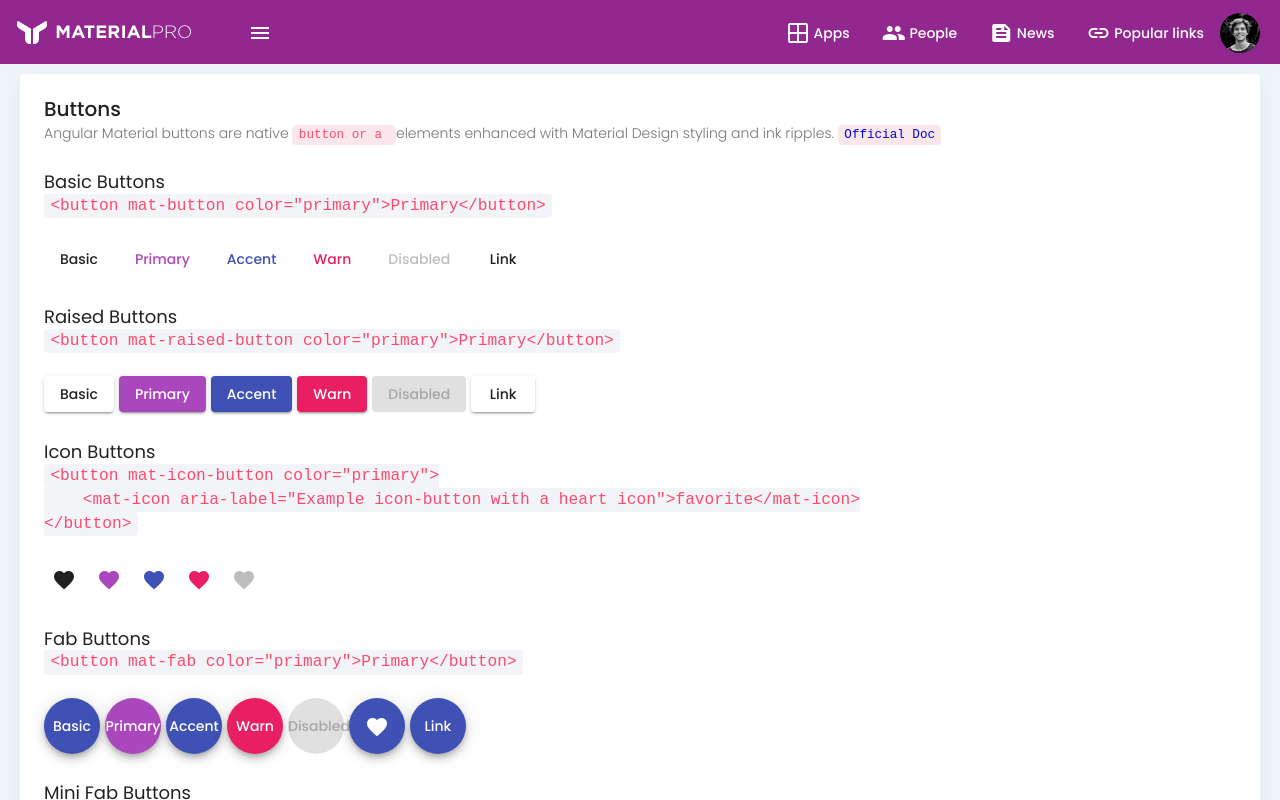
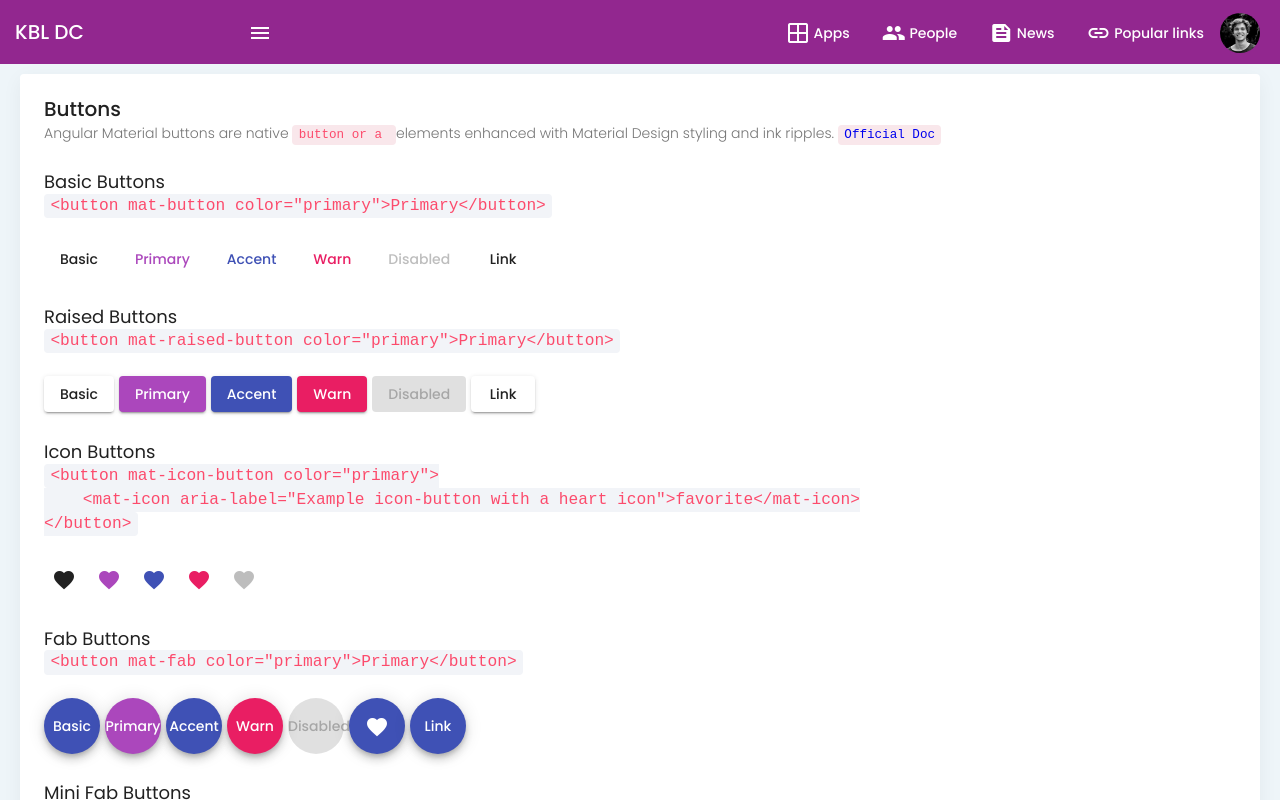
Before and after one commit to ravikumargh/dc, an Angular app: page /button in a window 1280 px wide. Built offline with nearby package versions, Linux system fonts and the light colour scheme.

Commit message:
no message

```diff
--- a/src/app/layouts/full/full.component.html
+++ b/src/app/layouts/full/full.component.html
@@ -11,20 +11,21 @@
         <!-- ============================================================== -->
         <div class="navbar-header">
             <a class="navbar-brand" href="index.html">
-                <!-- Logo icon --><b>
+                <!-- Logo icon -->
+                    <span style="color:#fff">KBL DC</span>
                     <!--You can put here icon as well // <i class="wi wi-sunset"></i> //-->
                     <!-- Dark Logo icon -->
-                    <img src="assets/images/logo-icon.png" alt="homepage" class="dark-logo">
+                    <!-- <img src="assets/images/logo-icon.png" alt="homepage" class="dark-logo"> -->
                     <!-- Light Logo icon -->
-                    <img src="assets/images/logo-light-icon.png" alt="homepage" class="light-logo">
-                </b>
+                    <!-- <img src="assets/images/logo-light-icon.png" alt="homepage" class="light-logo"> -->
                 <!--End Logo icon -->
                 <!-- Logo text -->
                 <span fxShow="false" fxShow.gt-xs>
+                    <!-- <span style="color:#fff">KBL DC</span> -->
                  <!-- dark Logo text -->
-                 <img src="assets/images/logo-text.png" alt="homepage" class="dark-logo">
+                 <!-- <img src="assets/images/logo-text.png" alt="homepage" class="dark-logo"> -->
                  <!-- Light Logo text -->
-                 <img src="assets/images/logo-light-text.png" class="light-logo" alt="homepage">
+                 <!-- <img src="assets/images/logo-light-text.png" class="light-logo" alt="homepage"> -->
                 </span> </a>
         </div>
         <!-- ============================================================== -->
```
